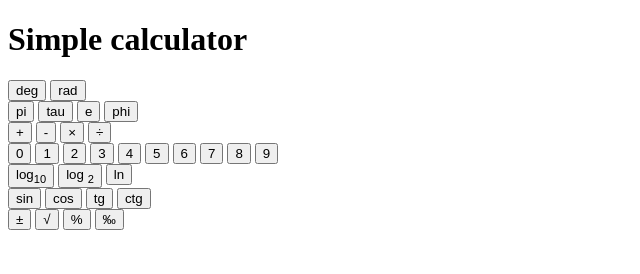
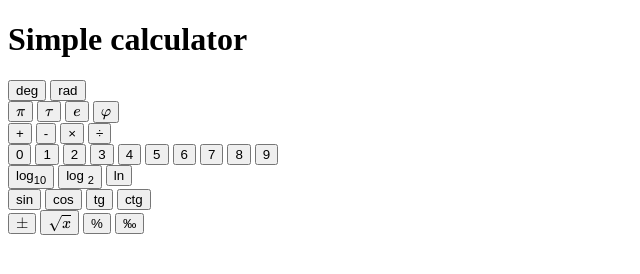
Before and after one commit to vladcheck/TOP-calculator-project, a plain HTML site: page index.html in a window 1280 px wide. Shown: the whole page, without its empty margins (0-640 px from the left). Drawn offline with nearby package versions, Linux system fonts and the light colour scheme.

Commit message:
Replace some characters by MathJax snippets

```diff
--- a/index.html
+++ b/index.html
@@ -5,6 +5,7 @@
     <meta name="viewport" content="width=device-width, initial-scale=1.0" />
     <link rel="stylesheet" href="style.css" />
     <script src="./index.js" defer></script>
+    <script id="MathJax-script" async src="https://cdn.jsdelivr.net/npm/mathjax@3/es5/tex-mml-chtml.js"></script>
     <title>Calculator</title>
   </head>
   <body>
@@ -17,10 +18,10 @@
           <button>rad</button>
         </div>
         <div class="constants">
-          <button>pi</button>
-          <button>tau</button>
-          <button>e</button>
-          <button>phi</button>
+          <button>\(\pi\)</button>
+          <button>\(\tau\)</button>
+          <button>\(e\)</button>
+          <button>\(\varphi\)</button>
         </div>
         <div class="binary-operators">
           <button>+</button>
@@ -52,8 +53,8 @@
           <button>ctg</button>
         </div>
         <div class="unary-operators">
-          <button>±</button>
-          <button>√</button>
+          <button>\(\pm\)</button>
+          <button>\(\sqrt{x}\)</button>
           <button>%</button>
           <button>‰</button>
         </div>
```
